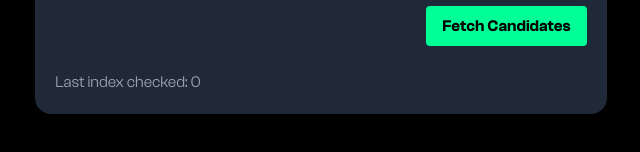
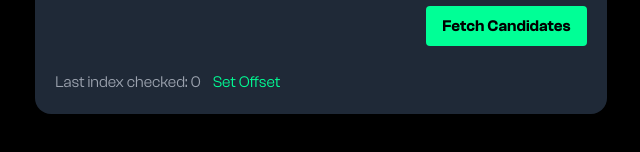
Before and after one commit to SGiaccobasso/recruiting-app, a Next.js app: page / in a window 1280 px wide. Shown: the part 546-698 px from the top of the page, without its empty margins (319-959 px from the left). Built offline with nearby package versions, Linux system fonts and the light colour scheme.

Commit message:
set offset button

```diff
--- a/src/app/components/Candidates.jsx
+++ b/src/app/components/Candidates.jsx
@@ -134,7 +134,15 @@ export default function GithubCandidates() {
         </div>
       </div>
       {error && <p className="text-red-500">{error}</p>}
-      <p className="text-gray-400">Last index checked: {lastIndexChecked}</p>
+      <div className="flex">
+        <p className="text-gray-400">Last index checked: {lastIndexChecked}</p>{" "}
+        <button
+          onClick={() => setOffset(lastIndexChecked)}
+          className="text-primary hover:underline focus:outline-none ml-3"
+        >
+          Set Offset
+        </button>
+      </div>
       {candidates.length > 0 && (
         <div className="space-y-4">
           {candidates.map((candidate, index) => (
```
